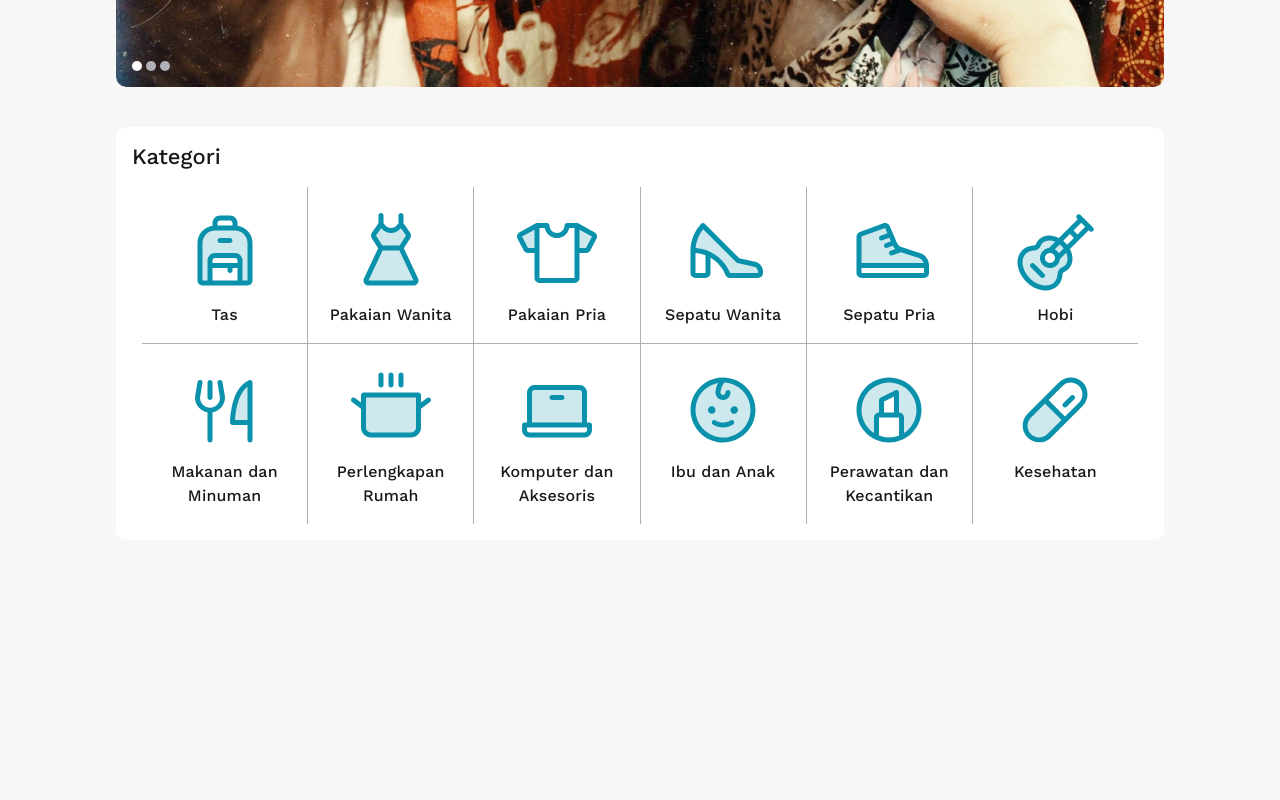
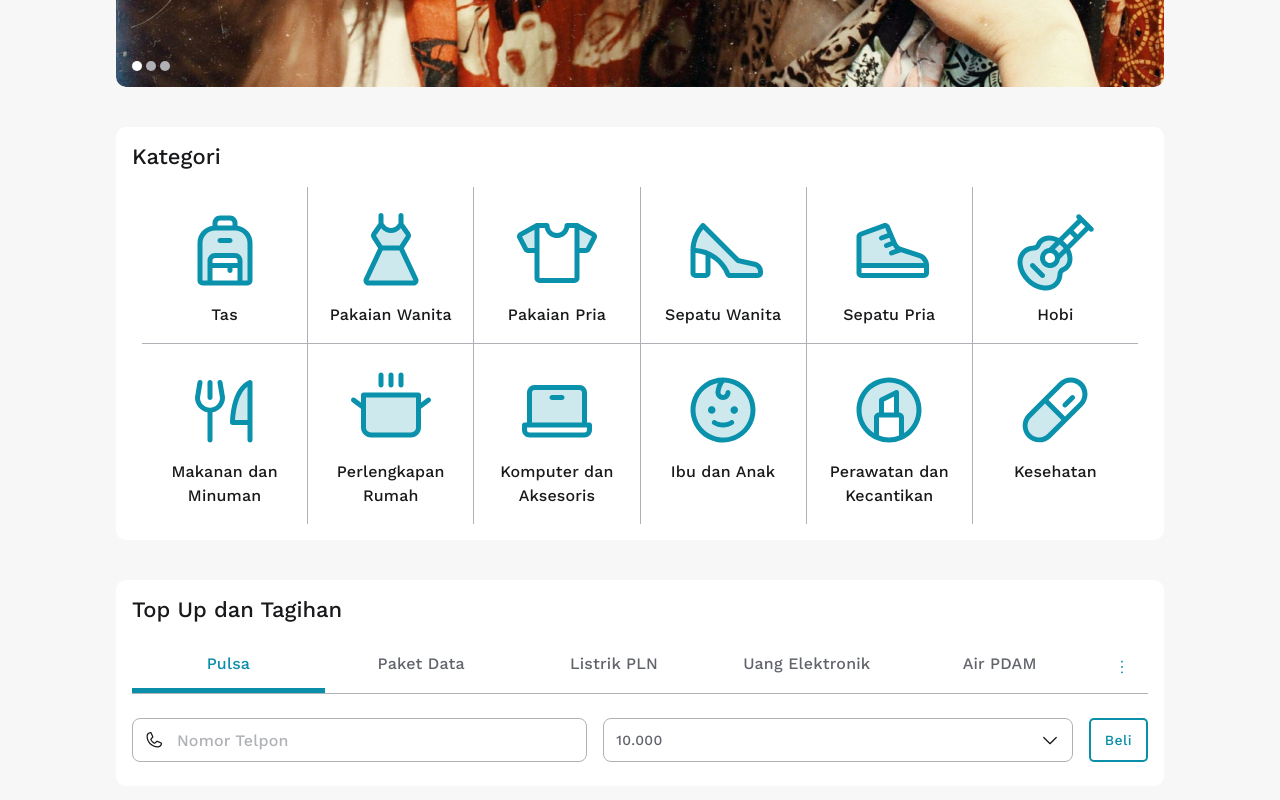
Before and after one commit to elsabilah1/idshop, a Next.js app: page / in a window 1280 px wide. Shown: the part 502-1302 px from the top of the page. Before the commit the page ends 1142 px from the top, so only its background shows below. Built offline with nearby package versions, Linux system fonts and the light colour scheme.

Commit message:
top up and bill feature

```diff
--- a/package.json
+++ b/package.json
@@ -10,6 +10,7 @@
   },
   "dependencies": {
     "@radix-ui/react-select": "^2.0.0",
+    "@radix-ui/react-tabs": "^1.0.4",
     "class-variance-authority": "^0.7.0",
     "clsx": "^2.1.1",
     "embla-carousel-fade": "^8.1.5",
--- a/src/app/page.tsx
+++ b/src/app/page.tsx
@@ -1,11 +1,13 @@
 import Banner from "@/components/banner";
 import Category from "@/components/category";
+import TopUpAndBill from "@/components/top-up-and-bill";
 
 export default function Home() {
   return (
     <main className="mx-auto mb-10 mt-4 max-w-[1048px] space-y-10 md:mb-[100px] md:mt-10">
       <Banner />
       <Category />
+      <TopUpAndBill />
     </main>
   );
 }
--- a/src/components/category.tsx
+++ b/src/components/category.tsx
@@ -1,6 +1,21 @@
 import Image from "next/image";
 import Container from "./common/container";
 import Text from "./common/text";
+
+const categoryList = [
+  { title: "Tas", icon: "bag.svg" },
+  { title: "Pakaian Wanita", icon: "dress.svg" },
+  { title: "Pakaian Pria", icon: "shirt.svg" },
+  { title: "Sepatu Wanita", icon: "woman-shoe.svg" },
+  { title: "Sepatu Pria", icon: "man-shoe.svg" },
+  { title: "Hobi", icon: "hobby.svg" },
+  { title: "Makanan dan Minuman", icon: "food-and-drink.svg" },
+  { title: "Perlengkapan Rumah", icon: "home-and-living.svg" },
+  { title: "Komputer dan Aksesoris", icon: "laptop.svg" },
+  { title: "Ibu dan Anak", icon: "baby.svg" },
+  { title: "Perawatan dan Kecantikan", icon: "makeup.svg" },
+  { title: "Kesehatan", icon: "medicine.svg" },
+];
 
 export default function Category() {
   return (
@@ -34,18 +49,3 @@ export default function Category() {
     </Container>
   );
 }
-
-const categoryList = [
-  { title: "Tas", icon: "bag.svg" },
-  { title: "Pakaian Wanita", icon: "dress.svg" },
-  { title: "Pakaian Pria", icon: "shirt.svg" },
-  { title: "Sepatu Wanita", icon: "woman-shoe.svg" },
-  { title: "Sepatu Pria", icon: "man-shoe.svg" },
-  { title: "Hobi", icon: "hobby.svg" },
-  { title: "Makanan dan Minuman", icon: "food-and-drink.svg" },
-  { title: "Perlengkapan Rumah", icon: "home-and-living.svg" },
-  { title: "Komputer dan Aksesoris", icon: "laptop.svg" },
-  { title: "Ibu dan Anak", icon: "baby.svg" },
-  { title: "Perawatan dan Kecantikan", icon: "makeup.svg" },
-  { title: "Kesehatan", icon: "medicine.svg" },
-];
--- a/src/components/common/input.tsx
+++ b/src/components/common/input.tsx
@@ -3,20 +3,30 @@ import * as React from "react";
 import { cn } from "@/lib/utils";
 
 export interface InputProps
-  extends React.InputHTMLAttributes<HTMLInputElement> {}
+  extends React.InputHTMLAttributes<HTMLInputElement> {
+  icon?: React.ReactNode;
+}
 
 const Input = React.forwardRef<HTMLInputElement, InputProps>(
-  ({ className, type, ...props }, ref) => {
+  ({ className, type, icon, ...props }, ref) => {
     return (
+      <div className="relative w-full">
+        {icon && (
+          <div className="absolute inset-y-0 flex items-center px-3">
+            {icon}
+          </div>
+        )}
         <input
           type={type}
           className={cn(
             "file:bg-transparent flex h-10 w-full rounded-lg border border-neutral-2 bg-neutral-4 px-3 py-3 font-medium tracking-[0.2px] file:border-0 file:text-sm file:font-medium placeholder:text-neutral-2 focus-visible:outline-none disabled:cursor-not-allowed disabled:opacity-50",
-          className
+            className,
+            icon && "pl-11"
           )}
           ref={ref}
           {...props}
         />
+      </div>
     );
   }
 );
--- /dev/null
+++ b/src/components/common/tabs.tsx
@@ -0,0 +1,55 @@
+"use client";
+
+import * as React from "react";
+import * as TabsPrimitive from "@radix-ui/react-tabs";
+
+import { cn } from "@/lib/utils";
+
+const Tabs = TabsPrimitive.Root;
+
+const TabsList = React.forwardRef<
+  React.ElementRef<typeof TabsPrimitive.List>,
+  React.ComponentPropsWithoutRef<typeof TabsPrimitive.List>
+>(({ className, ...props }, ref) => (
+  <TabsPrimitive.List
+    ref={ref}
+    className={cn(
+      "inline-flex items-center justify-center bg-neutral-4 text-neutral-1",
+      className
+    )}
+    {...props}
+  />
+));
+TabsList.displayName = TabsPrimitive.List.displayName;
+
+const TabsTrigger = React.forwardRef<
+  React.ElementRef<typeof TabsPrimitive.Trigger>,
+  React.ComponentPropsWithoutRef<typeof TabsPrimitive.Trigger>
+>(({ className, ...props }, ref) => (
+  <TabsPrimitive.Trigger
+    ref={ref}
+    className={cn(
+      "border-transparent inline-flex flex-1 items-center justify-center whitespace-nowrap border-b-[5px] p-3 font-medium tracking-[0.2px] transition-all focus-visible:outline-none focus-visible:ring-2 focus-visible:ring-neutral-2 focus-visible:ring-offset-2 disabled:pointer-events-none disabled:opacity-50 data-[state=active]:border-primary-0 data-[state=active]:text-primary-0",
+      className
+    )}
+    {...props}
+  />
+));
+TabsTrigger.displayName = TabsPrimitive.Trigger.displayName;
+
+const TabsContent = React.forwardRef<
+  React.ElementRef<typeof TabsPrimitive.Content>,
+  React.ComponentPropsWithoutRef<typeof TabsPrimitive.Content>
+>(({ className, ...props }, ref) => (
+  <TabsPrimitive.Content
+    ref={ref}
+    className={cn(
+      "ring-offset-background focus-visible:ring-ring mb-2 mt-6 focus-visible:outline-none focus-visible:ring-2 focus-visible:ring-offset-2",
+      className
+    )}
+    {...props}
+  />
+));
+TabsContent.displayName = TabsPrimitive.Content.displayName;
+
+export { Tabs, TabsList, TabsTrigger, TabsContent };
--- /dev/null
+++ b/src/components/form-paket-data.tsx
@@ -0,0 +1,37 @@
+"use client";
+
+import { useState } from "react";
+import {
+  Select,
+  SelectContent,
+  SelectItem,
+  SelectTrigger,
+  SelectValue,
+} from "./common/select";
+import { Phone } from "./common/icons";
+import { Input } from "./common/input";
+import { Button } from "./common/button";
+
+export default function FormPaketData() {
+  const [value, setValue] = useState("seminggu");
+
+  return (
+    <div className="flex w-full flex-col gap-4 md:flex-row">
+      <Input placeholder="Nomor Telpon" icon={<Phone />} className="h-11" />
+      <Select value={value} onValueChange={setValue}>
+        <SelectTrigger className="w-full">
+          <SelectValue />
+        </SelectTrigger>
+        <SelectContent>
+          <SelectItem value="seminggu">Paket Seminggu - 20.000</SelectItem>
+          <SelectItem value="bulanan">Paket Bulanan - 50.000</SelectItem>
+          <SelectItem value="bulanan-omg">
+            Paket Bulanan OMG - 78.000
+          </SelectItem>
+          <SelectItem value="berkah">Paket Berkah - 54.000</SelectItem>
+        </SelectContent>
+      </Select>
+      <Button variant="outline/primary">Beli</Button>
+    </div>
+  );
+}
--- /dev/null
+++ b/src/components/form-pulsa.tsx
@@ -0,0 +1,35 @@
+"use client";
+
+import { useState } from "react";
+import {
+  Select,
+  SelectContent,
+  SelectItem,
+  SelectTrigger,
+  SelectValue,
+} from "./common/select";
+import { Phone } from "./common/icons";
+import { Input } from "./common/input";
+import { Button } from "./common/button";
+
+export default function FormPulsa() {
+  const [value, setValue] = useState("10000");
+
+  return (
+    <div className="flex w-full flex-col gap-4 md:flex-row">
+      <Input placeholder="Nomor Telpon" icon={<Phone />} className="h-11" />
+      <Select value={value} onValueChange={setValue}>
+        <SelectTrigger className="w-full">
+          <SelectValue />
+        </SelectTrigger>
+        <SelectContent>
+          <SelectItem value="10000">10.000</SelectItem>
+          <SelectItem value="20000">20.000</SelectItem>
+          <SelectItem value="50000">50.000</SelectItem>
+          <SelectItem value="100000">100.000</SelectItem>
+        </SelectContent>
+      </Select>
+      <Button variant="outline/primary">Beli</Button>
+    </div>
+  );
+}
--- /dev/null
+++ b/src/components/top-up-and-bill.tsx
@@ -0,0 +1,46 @@
+import { Button } from "./common/button";
+import Container from "./common/container";
+import { DotsMenu } from "./common/icons";
+import { Tabs, TabsContent, TabsList, TabsTrigger } from "./common/tabs";
+import FormPaketData from "./form-paket-data";
+import FormPulsa from "./form-pulsa";
+
+export default function TopUpAndBill() {
+  return (
+    <Container title="Top Up dan Tagihan">
+      <Tabs defaultValue="pulsa" className="w-full">
+        <TabsList className="w-full border-b border-neutral-2">
+          <TabsTrigger value="pulsa">Pulsa</TabsTrigger>
+          <TabsTrigger value="paket-data">Paket Data</TabsTrigger>
+          <TabsTrigger value="listrik-pln" className="hidden md:block">
+            Listrik PLN
+          </TabsTrigger>
+          <TabsTrigger value="uang-elektronik" className="hidden md:block">
+            Uang Elektronik
+          </TabsTrigger>
+          <TabsTrigger value="air-pdam" className="hidden md:block">
+            Air PDAM
+          </TabsTrigger>
+          <Button variant="ghost/primary">
+            <DotsMenu />
+          </Button>
+        </TabsList>
+        <TabsContent value="pulsa">
+          <FormPulsa />
+        </TabsContent>
+        <TabsContent value="paket-data">
+          <FormPaketData />
+        </TabsContent>
+        <TabsContent value="listrik-pln">
+          <FormPaketData />
+        </TabsContent>
+        <TabsContent value="uang-elektronik">
+          <FormPaketData />
+        </TabsContent>
+        <TabsContent value="air-pdam">
+          <FormPaketData />
+        </TabsContent>
+      </Tabs>
+    </Container>
+  );
+}
--- a/tailwind.config.ts
+++ b/tailwind.config.ts
@@ -8,6 +8,7 @@ const config: Config = {
   ],
   theme: {
     colors: {
+      transparent: "#1C00ff00",
       primary: {
         "0": "var(--color-p00)",
         "1": "var(--color-p10)",
```
Also changed, not shown: 1 other file (tests, documents, lock files or other folders). Lines whose indentation alone changed are shown as unchanged.
